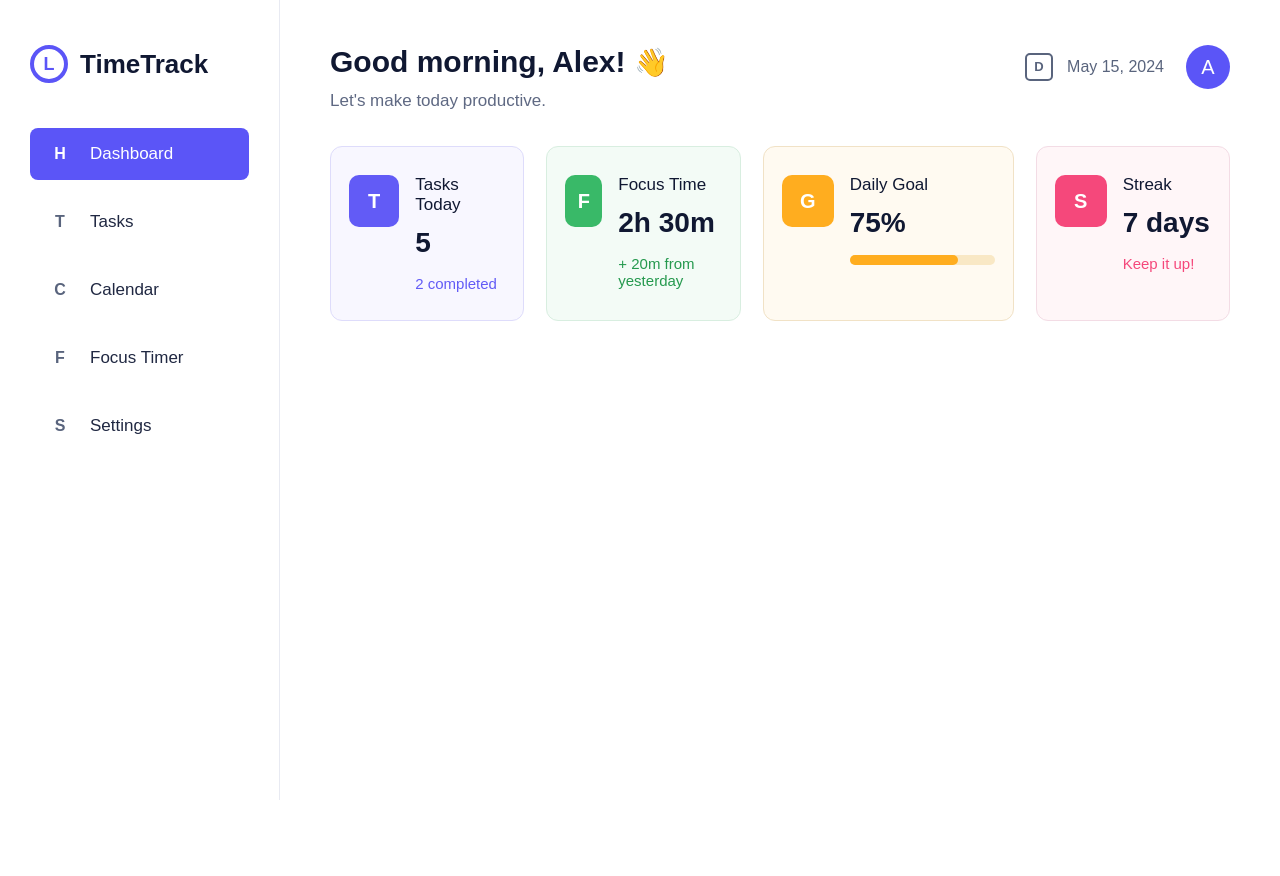
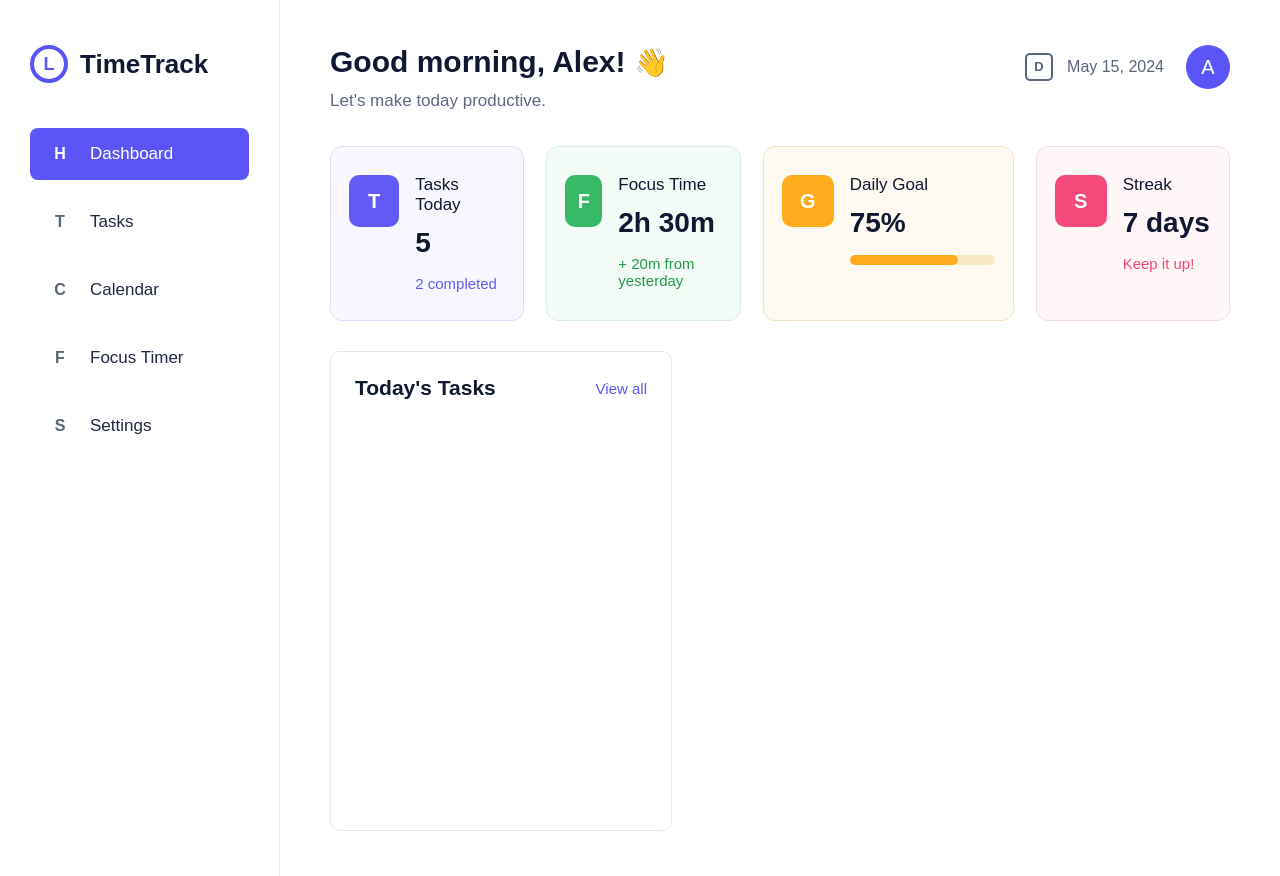
Before and after one commit to peterygalaxy-arch/Time-Management, a Flask app: page / in a window 1280 px wide. Before the commit the page ends 800 px from the top, so only its background shows below. Run offline with Flask 3, Linux system fonts and the light colour scheme.

Commit message:
add the tasks panel

```diff
--- a/static/style.css
+++ b/static/style.css
@@ -248,3 +248,33 @@ body {
 .streak-note {
     color: #f5487b;
 }
+
+.dashboard-section {
+    margin-top: 30px;
+}
+
+.tasks-panel {
+    width: 38%;
+    min-height: 480px;
+    padding: 24px;
+    border: 1px solid #e4e7ef;
+    border-radius: 10px;
+    background-color: white;
+}
+
+.panel-heading {
+    display: flex;
+    align-items: center;
+    justify-content: space-between;
+}
+
+.panel-heading h3 {
+    margin: 0;
+    font-size: 21px;
+}
+
+.panel-heading a {
+    color: #5b55f7;
+    font-size: 15px;
+    text-decoration: none;
+}
--- a/templates/index.html
+++ b/templates/index.html
@@ -100,6 +100,15 @@
                     </div>
                 </div>
             </div>
+
+            <div class="dashboard-section">
+                <div class="tasks-panel">
+                    <div class="panel-heading">
+                        <h3>Today's Tasks</h3>
+                        <a href="#">View all</a>
+                    </div>
+                </div>
+            </div>
         </div>
     </div>
 </body>
```
